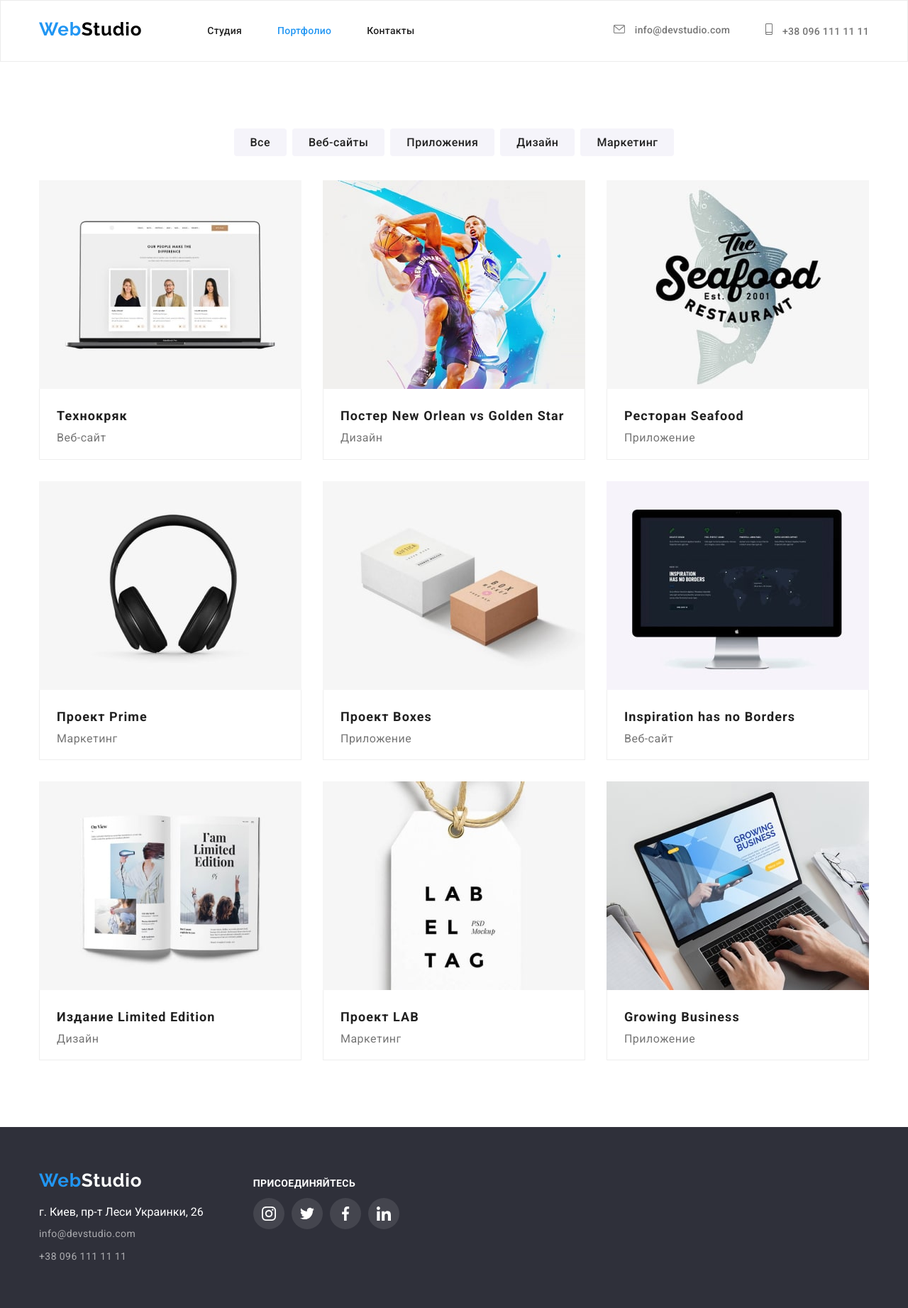
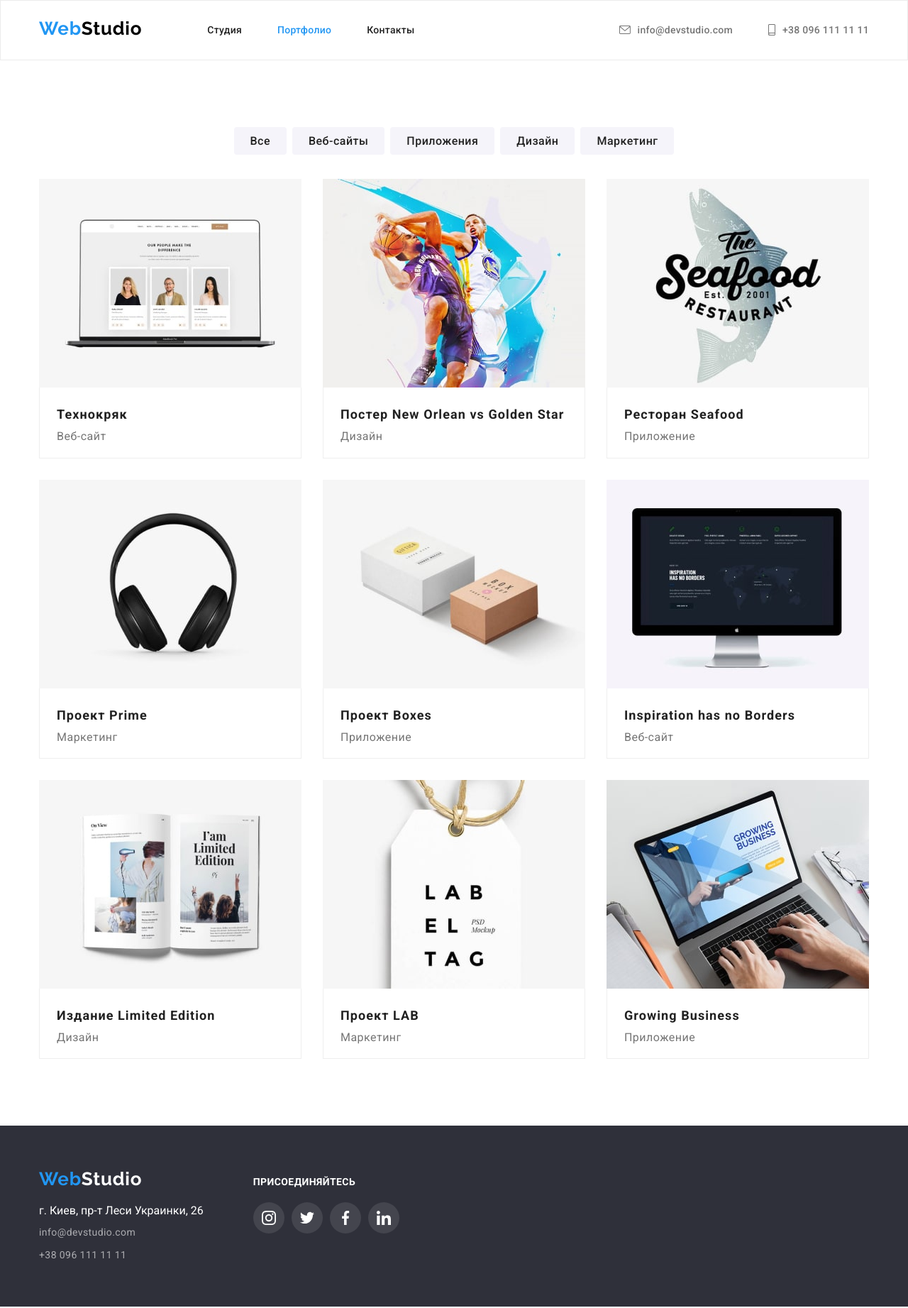
Before and after one commit to Andrian-Aff/goit-markup-hw-04, a plain HTML site: page portfolio.html in a window 1280 px wide. Shown: the whole page at 71% size. Drawn offline with nearby package versions, Linux system fonts and the light colour scheme.

Commit message:
finish changes hw-04

```diff
--- a/css/styles.css
+++ b/css/styles.css
@@ -168,7 +168,7 @@ body {
 }
 
 .contacts-link {
-  display: inline-block;
+  display: flex;
   align-items: center;
   font-weight: 500;
   font-size: 14px;
@@ -480,7 +480,7 @@ body {
   font-weight: bold;
   margin-bottom: 20px;
   font-size: 14px;
-  line-height: 1.14px;
+  line-height: 1.14;
   letter-spacing: 0.03em;
   text-transform: uppercase;
   color: var(--accent-color-text);
```
